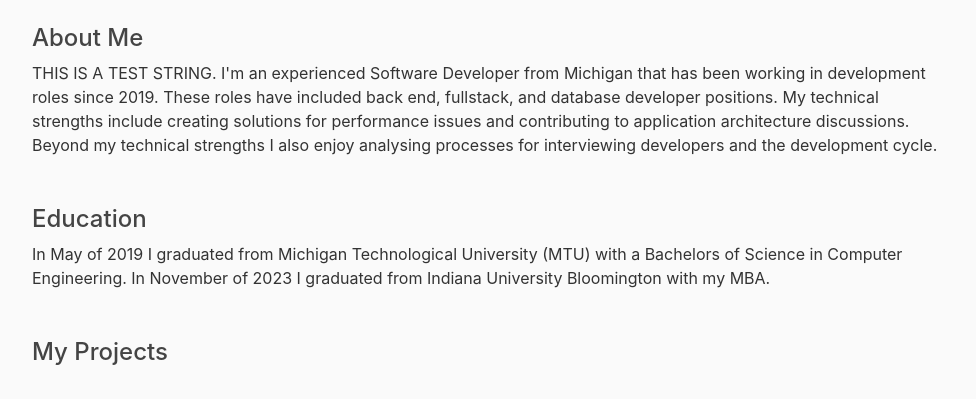
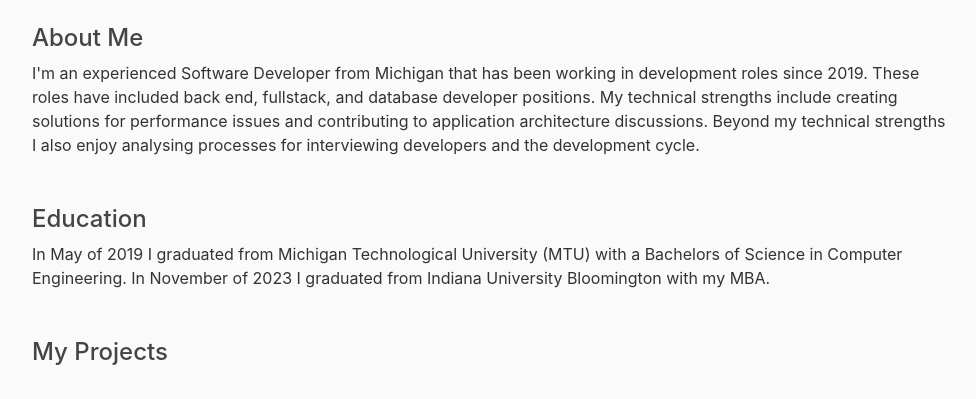
Before and after one commit to MichaelWheeler202/My_Website_2, a Flask app: page / in a window 1280 px wide. Shown: the part 56-455 px from the top of the page, without its empty margins (53-1029 px from the left). Run offline with Flask 3, Linux system fonts and the light colour scheme; some libraries are stand-ins or nearby versions.

Commit message:
Removing test text and adding in systemctl lines again

```diff
--- a/templates/app_pages/home.html
+++ b/templates/app_pages/home.html
@@ -6,7 +6,7 @@
 
             <h4>About Me</h4>
             <a>
-                THIS IS A TEST STRING.  I'm an experienced Software Developer from Michigan that has been working in development roles since 2019. These roles have included back end, fullstack, and database developer positions.
+                I'm an experienced Software Developer from Michigan that has been working in development roles since 2019. These roles have included back end, fullstack, and database developer positions.
                 My technical strengths include creating solutions for performance issues and contributing to application architecture discussions.
                 Beyond my technical strengths I also enjoy analysing processes for interviewing developers and the development cycle.
             </a>
```
Also changed, not shown: .github/workflows/deploy.yml.
